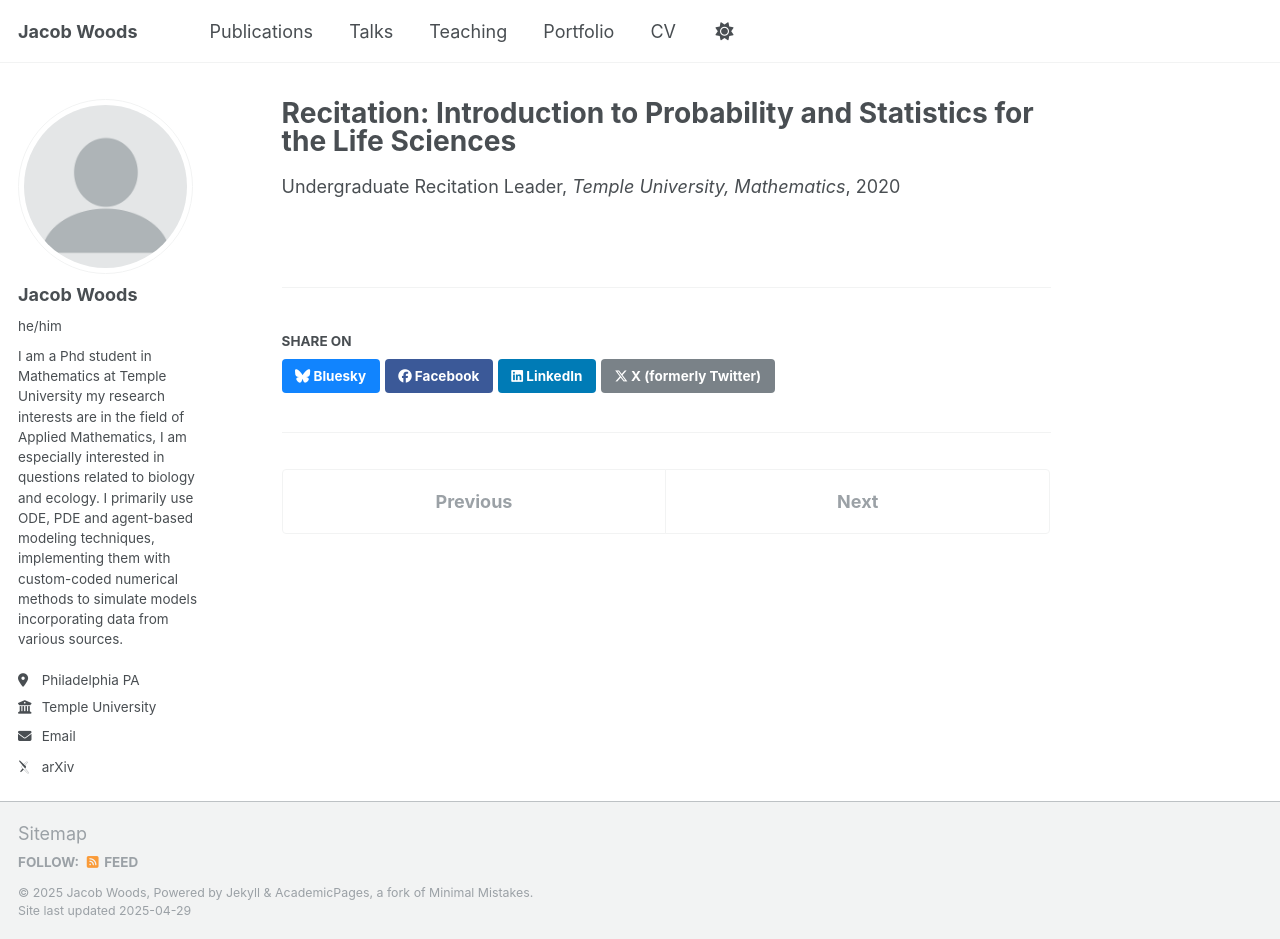
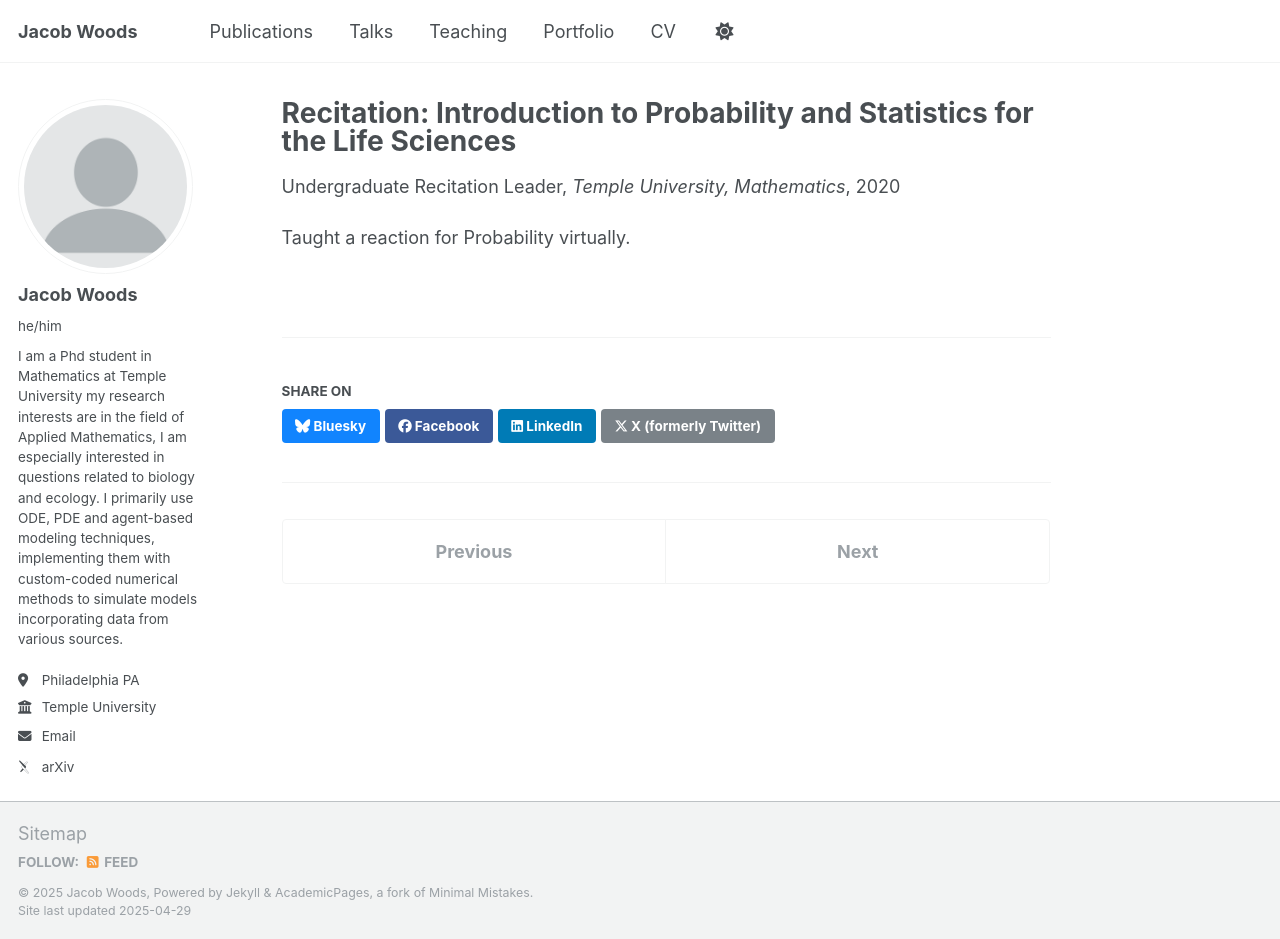
Before and after one commit to JacobWoods/JacobWoods.github.io, a Jekyll site: the page built from _teaching/Prob.md, in a window 1280 px wide and 939 px high. Built offline with Jekyll 4.4.1, drawn with Linux system fonts in a browser that asks for light colours; some web fonts are replaced.

Commit message:
Update Prob.md

```diff
--- a/_teaching/Prob.md
+++ b/_teaching/Prob.md
@@ -7,3 +7,4 @@ venue: "Temple University, Mathematics"
 date: 2020-09-01
 location: "Philadelphia, Pa"
 ---
+Taught a reaction for Probability virtually.
```
